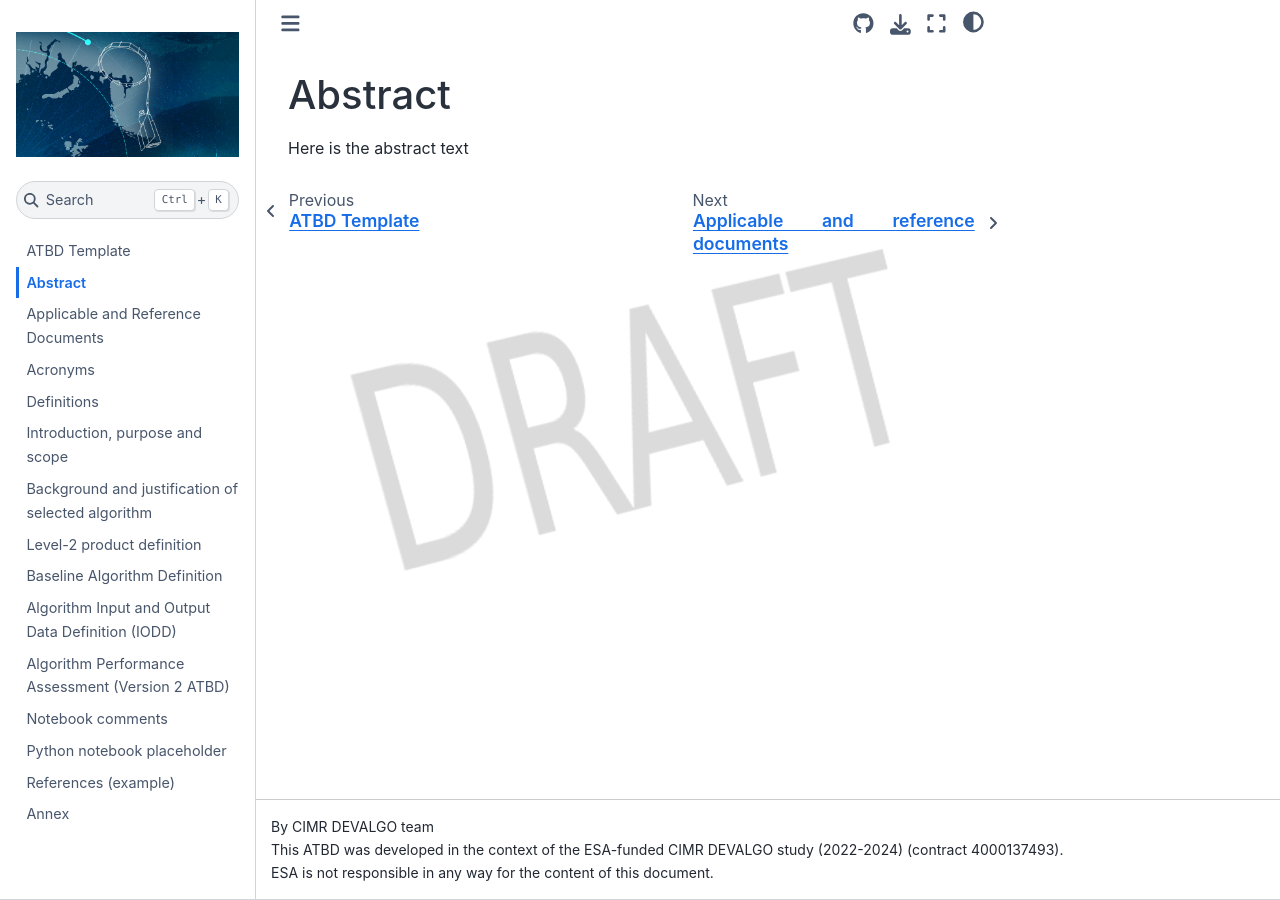
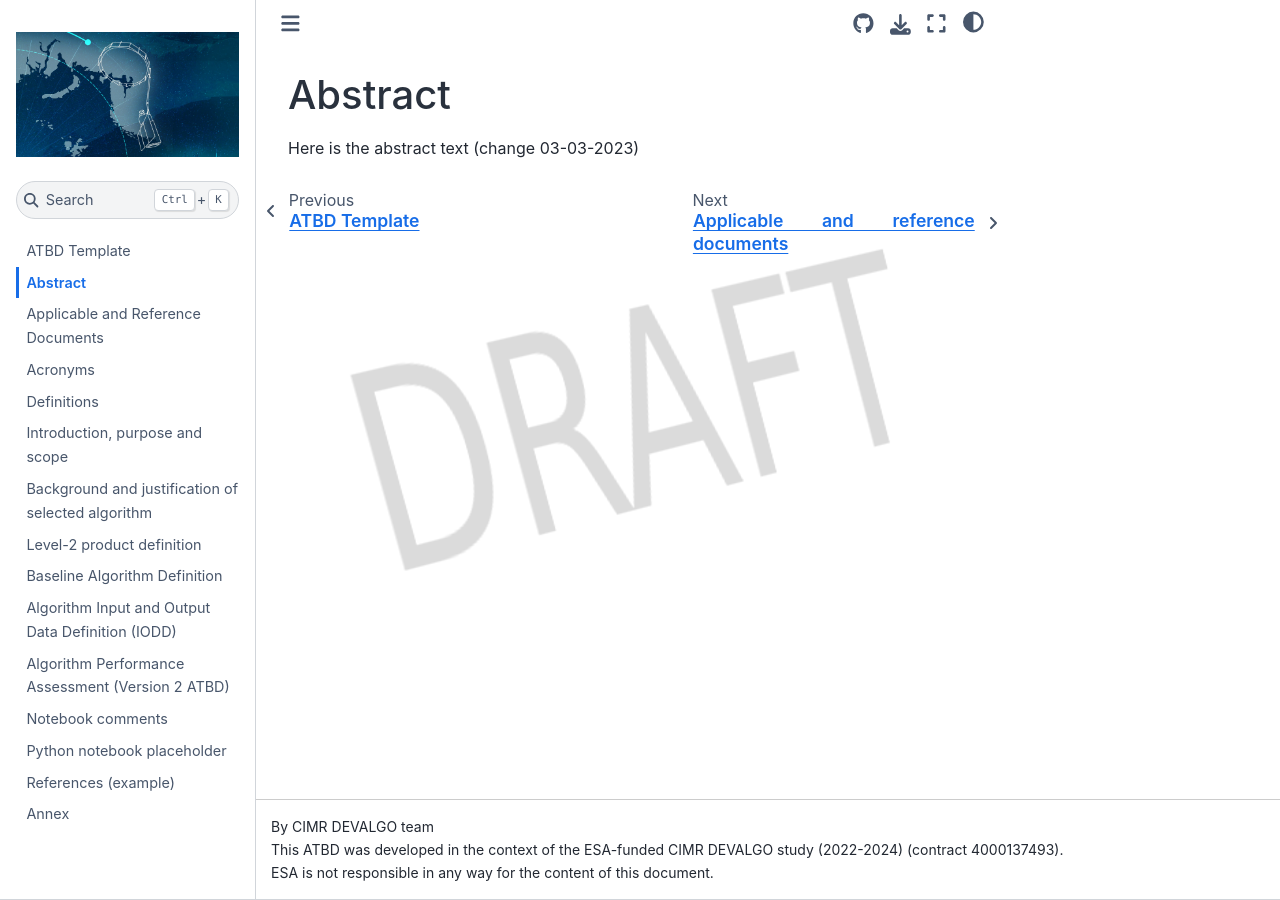
Before and after one commit to CIMR-Algos/SoilMoisture_ATBD, a Jupyter Book: the page built from book/abstract.md, in a window 1280 px wide. Built offline with Jupyter Book 1.0.4 settings and Sphinx 7.4.7 and the Sphinx Book theme 1.1.4, drawn with Linux system fonts in a browser that asks for light colours.

```diff
--- a/book/abstract.md
+++ b/book/abstract.md
@@ -1,3 +1,3 @@
 # Abstract
 
-Here is the abstract text
+Here is the abstract text (change 03-03-2023)
```
